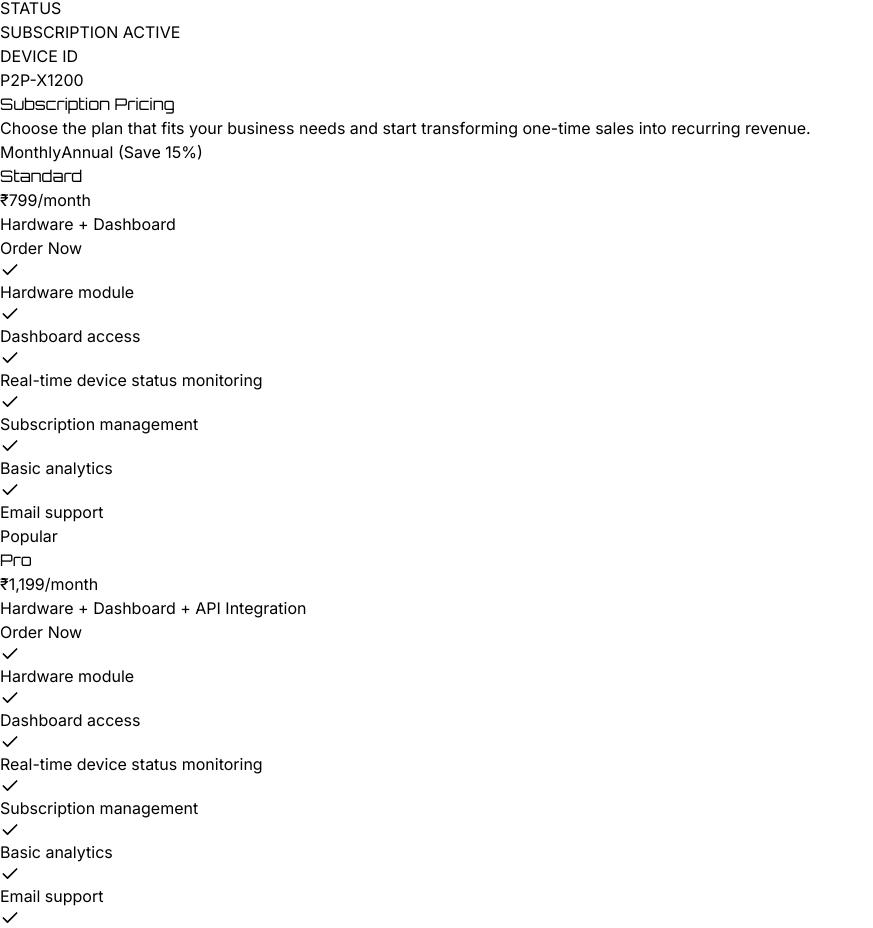
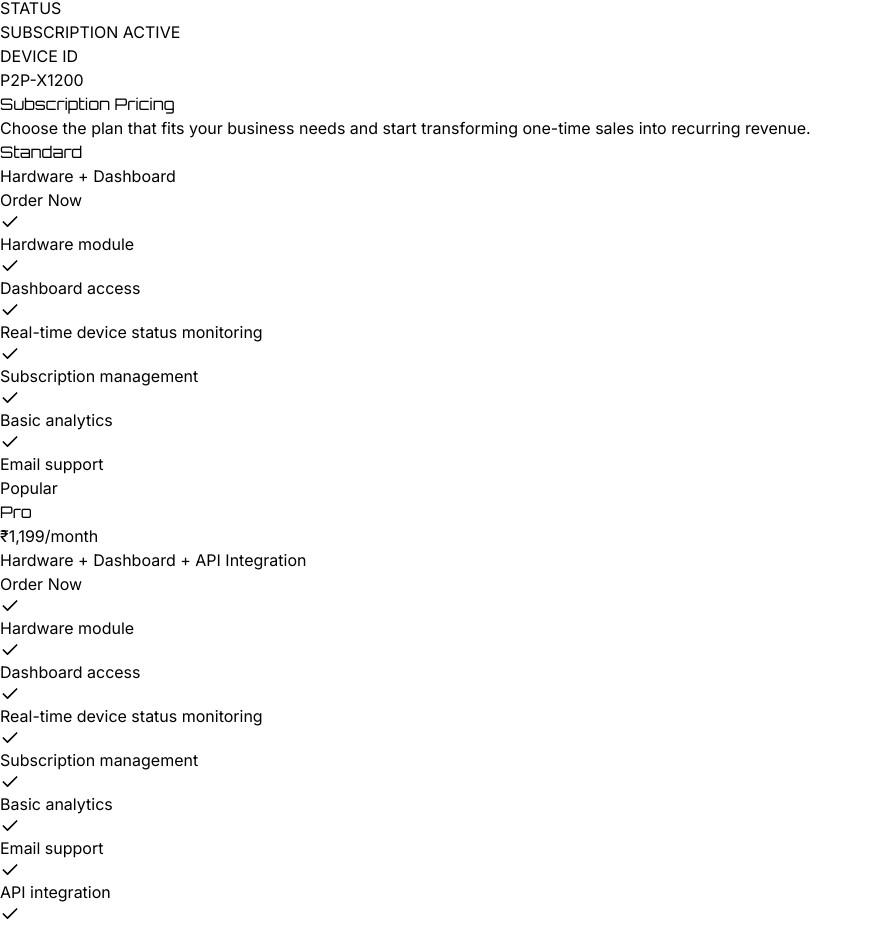
Before and after one commit to PCSdevs/pay-to-power-website, a React (Vite) app: page / in a window 1280 px wide. Shown: the part 1734-2662 px from the top of the page, without its empty margins (0-873 px from the left). Built offline with nearby package versions, Linux system fonts and the light colour scheme.

Commit message:
plans pricing code commented

```diff
--- a/src/components/PricingSection.tsx
+++ b/src/components/PricingSection.tsx
@@ -47,7 +47,7 @@ const PricingSection = ({ onOrderClick }: PricingSectionProps) => {
             Choose the plan that fits your business needs and start transforming one-time sales into recurring revenue.
           </p>
 
-          <div className="mt-8 inline-flex items-center p-1 bg-[#222222] rounded-full">
+          {/* <div className="mt-8 inline-flex items-center p-1 bg-[#222222] rounded-full">
             <button
               className={`px-6 py-2 rounded-full text-sm font-medium transition-colors ${!isAnnual ? 'bg-[#FF3333] text-white' : 'text-gray-400 hover:text-white'}`}
               onClick={() => setIsAnnual(false)}
@@ -60,7 +60,7 @@ const PricingSection = ({ onOrderClick }: PricingSectionProps) => {
             >
               Annual <span className="text-xs">(Save 15%)</span>
             </button>
-          </div>
+          </div> */}
         </div>
 
         <div className="grid md:grid-cols-2 gap-8 max-w-4xl mx-auto">
@@ -73,10 +73,10 @@ const PricingSection = ({ onOrderClick }: PricingSectionProps) => {
               >
                 Standard
               </h3>
-              <div className="mt-4 flex items-baseline">
+              {/* <div className="mt-4 flex items-baseline">
                 <span className="text-4xl font-bold text-white">₹{isAnnual ? '679' : '799'}</span>
                 <span className="text-gray-400 ml-2">/month</span>
-              </div>
+              </div> */}
               {isAnnual && (
                 <div className="text-sm text-[#FF3333] mt-2">Billed annually (₹8,148/year)</div>
               )}
```
